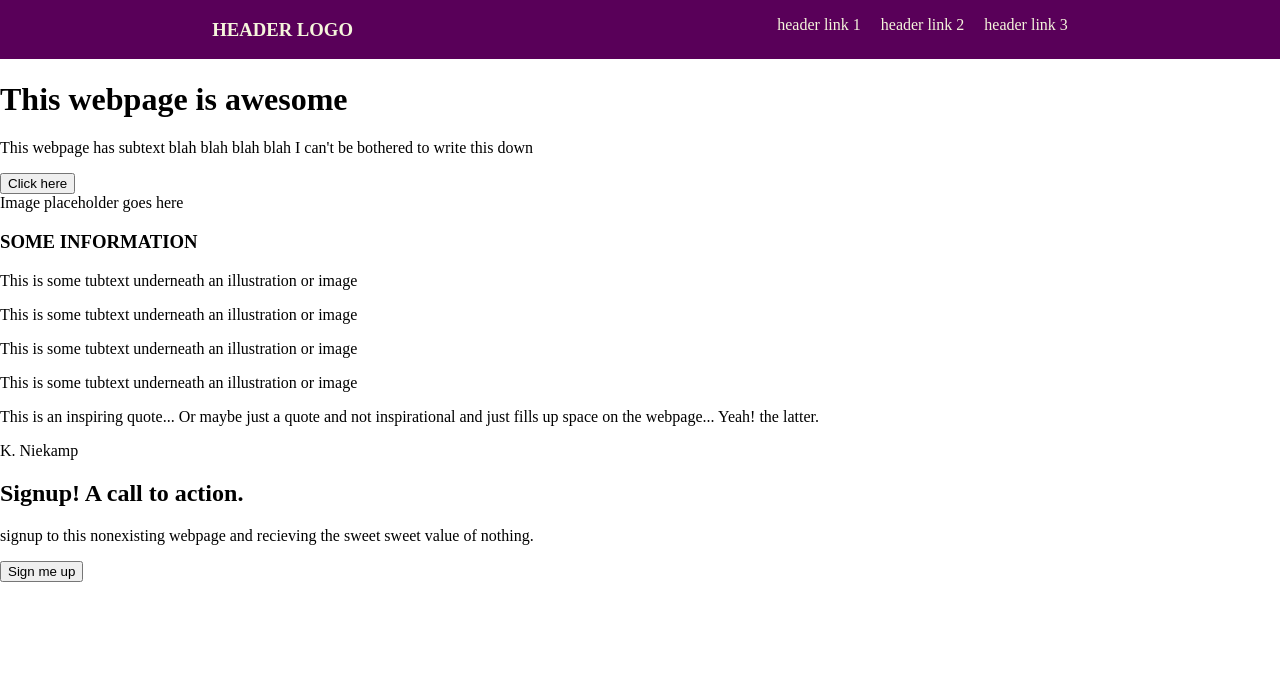
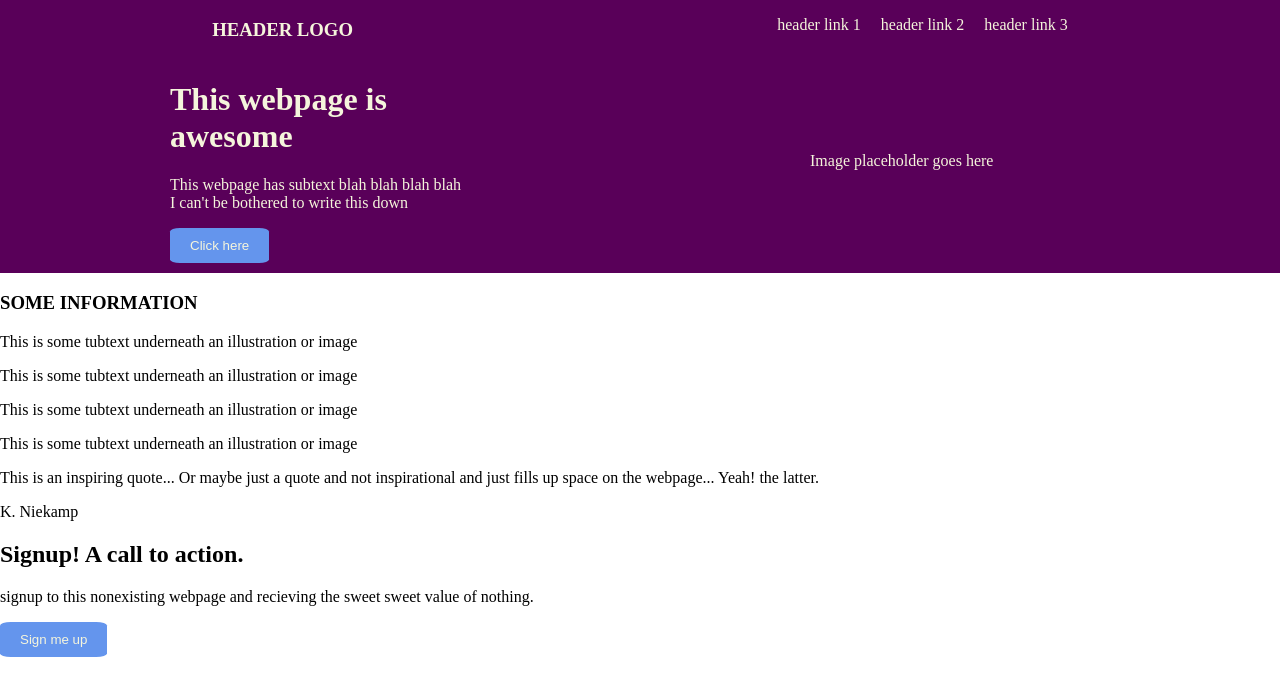
Before and after one commit to ConfusioNil/odin-landing-page, a plain HTML site: page landing-page.html in a window 1280 px wide. Drawn offline with Linux system fonts and the light colour scheme.

Commit message:
Add style to the introduction
Adds style to the introduction of the webpage using flex

```diff
--- a/style.css
+++ b/style.css
@@ -17,3 +17,29 @@ body {
     justify-content: space-evenly;
     gap: 20px
 }
+
+.main-body {
+    flex: 1;
+}
+
+.introduction {
+    display: flex;
+    flex: 1;
+    background-color: #590059;
+    color: beige;
+    align-items: center;
+    justify-content: space-around;
+    padding-bottom: 10px;
+}
+
+.introduction div {
+    width: 300px;
+}
+
+button {
+    background-color: cornflowerblue;
+    border: 0px;
+    padding: 10px 20px;
+    border-radius: 10%;
+    color: beige;
+}
```
